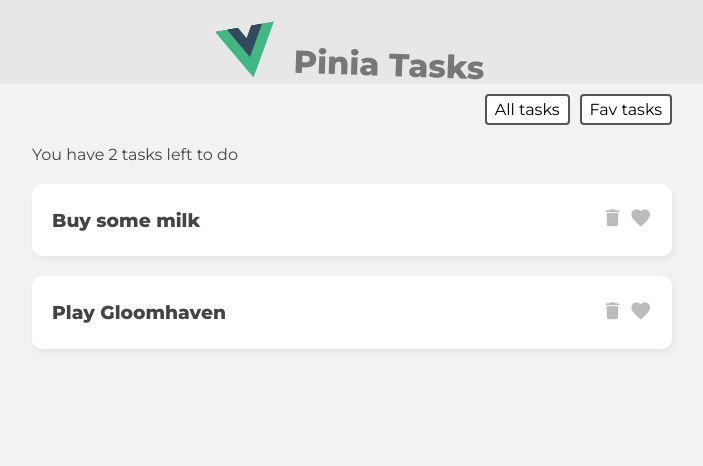
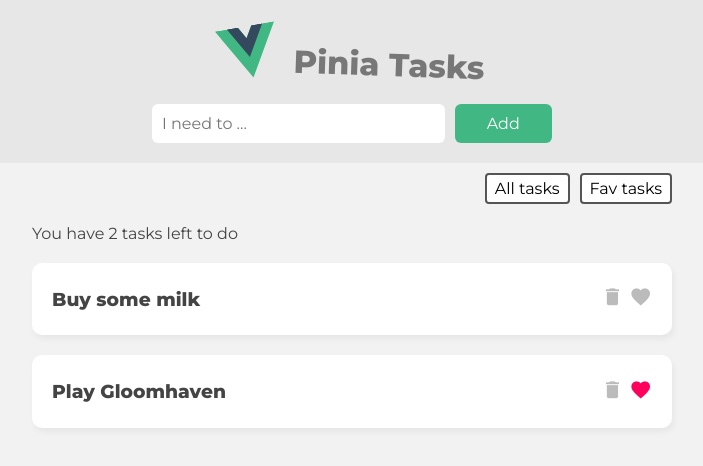
Before and after one commit to alexdevops007/Pinia-tasks, a Vue app: page / in a window 1280 px wide. Shown: the top 466 px of the page, without its empty margins (288-991 px from the left). Built offline with nearby package versions, Linux system fonts and the light colour scheme.

Commit message:
add task form

```diff
--- a/src/App.vue
+++ b/src/App.vue
@@ -5,6 +5,11 @@
       <img src="./assets/logo.svg" alt="logo" />
       <h1>Pinia Tasks</h1>
     </header>
+
+    <!-- new task form -->
+    <div class="new-task-form">
+      <TaskForm />
+    </div>
 
     <!-- filter -->
     <nav class="filter">
@@ -33,9 +38,10 @@
 import { useTaskStore } from "./store/Taskstore";
 import TaskDetails from "./components/TaskDetails.vue";
 import { ref } from "vue";
+import TaskForm from './components/TaskForm.vue';
 
 export default {
-  components: { TaskDetails },
+  components: { TaskDetails, TaskForm },
   setup() {
     const taskStore = useTaskStore();
 
--- a/src/assets/main.css
+++ b/src/assets/main.css
@@ -56,6 +56,9 @@
   cursor: pointer;
   color: #bbb
 }
+.task i.active {
+  color: #ff005d;
+}
 /* filter nav */
 .filter {
   width: 640px;
@@ -72,3 +75,32 @@
   cursor: pointer;
   font-size: 1em;
 }
+/* new task form */
+.new-task-form {
+  background-color: #e7e7e7;
+  padding: 20px 0;
+}
+form {
+  max-width: 400px;
+  margin: 0 auto;
+  display: grid;
+  grid-template-columns: 3fr 1fr;
+  gap: 10px;
+}
+form button {
+  background-color: #41B883;
+  border: 0;
+  padding: 10px;
+  font-family: 'Montserrat', sans-serif;
+  border-radius: 6px;
+  color: #fff;
+  cursor: pointer;
+  font-size: 1em;
+}
+form input {
+  border: 0;
+  padding: 10px;
+  border-radius: 6px;
+  color: #555;
+  font-size: 1em;
+}
--- a/src/components/TaskDetails.vue
+++ b/src/components/TaskDetails.vue
@@ -2,14 +2,27 @@
   <div class="task">
     <h3>{{ task.title }}</h3>
     <div class="icons">
-      <i class="material-icons">delete</i>
-      <i class="material-icons">favorite</i>
+      <i class="material-icons" @click="taskStore.deleteTask(task.id)"
+        >delete</i
+      >
+      <i
+        class="material-icons"
+        :class="{ active: task.isFav }"
+        @click="taskStore.toggleTask(task.id)"
+        >favorite</i
+      >
     </div>
   </div>
 </template>
 
 <script>
+import { useTaskStore } from "@/store/Taskstore";
 export default {
   props: ["task"],
+  setup() {
+    const taskStore = useTaskStore();
+
+    return { taskStore };
+  },
 };
 </script>
--- /dev/null
+++ b/src/components/TaskForm.vue
@@ -0,0 +1,33 @@
+<template>
+  <form @submit.prevent="handleSubmit">
+    <input type="text" placeholder="I need to ..." v-model="newTask" />
+    <button>Add</button>
+  </form>
+</template>
+
+<script>
+import { useTaskStore } from "@/store/Taskstore";
+import { ref } from "vue";
+export default {
+  setup() {
+    const taskStore = useTaskStore();
+    const newTask = ref("");
+
+    const handleSubmit = () => {
+      if (newTask.value.length > 0) {
+        taskStore.addTask({
+          title: newTask.value,
+          isFav: false,
+          id: Math.floor(Math.random() * 10000),
+        });
+        newTask.value = "";
+      }
+    };
+
+    return {
+      newTask,
+      handleSubmit,
+    };
+  },
+};
+</script>
--- a/src/store/Taskstore.js
+++ b/src/store/Taskstore.js
@@ -12,4 +12,16 @@
     favCount: (state) => state.tasks.reduce((p, c) => (c.isFav ? p + 1 : p), 0),
     totalCount: (state) => state.tasks.length,
   },
+  actions: {
+    addTask(task) {
+      this.tasks.push(task);
+    },
+    deleteTask(id) {
+      this.tasks = this.tasks.filter((t) => t.id !== id);
+    },
+    toggleTask(id) {
+      const task = this.tasks.find((t) => t.id === id);
+      task.isFav = !task.isFav;
+    },
+  },
 });
```
